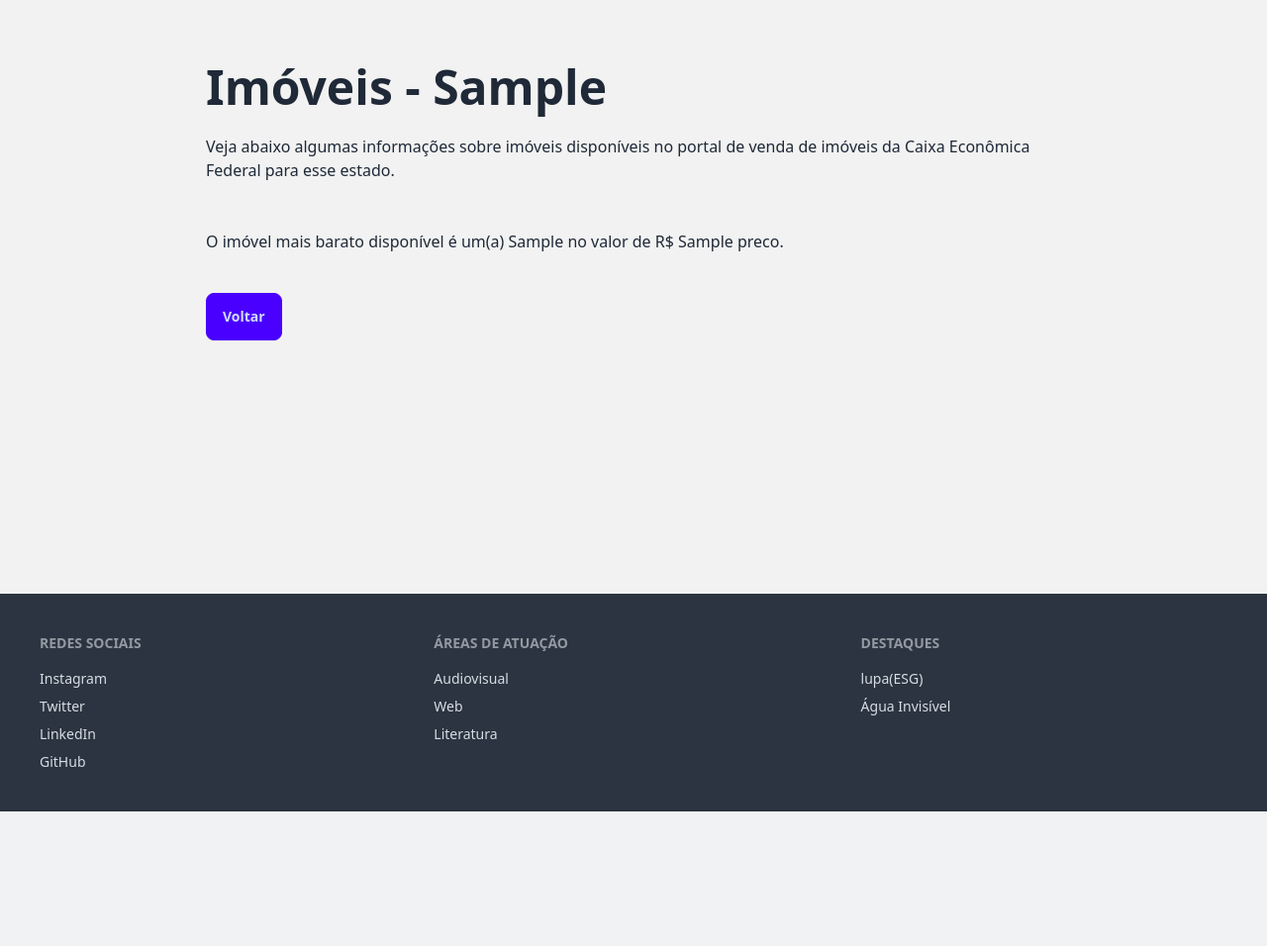
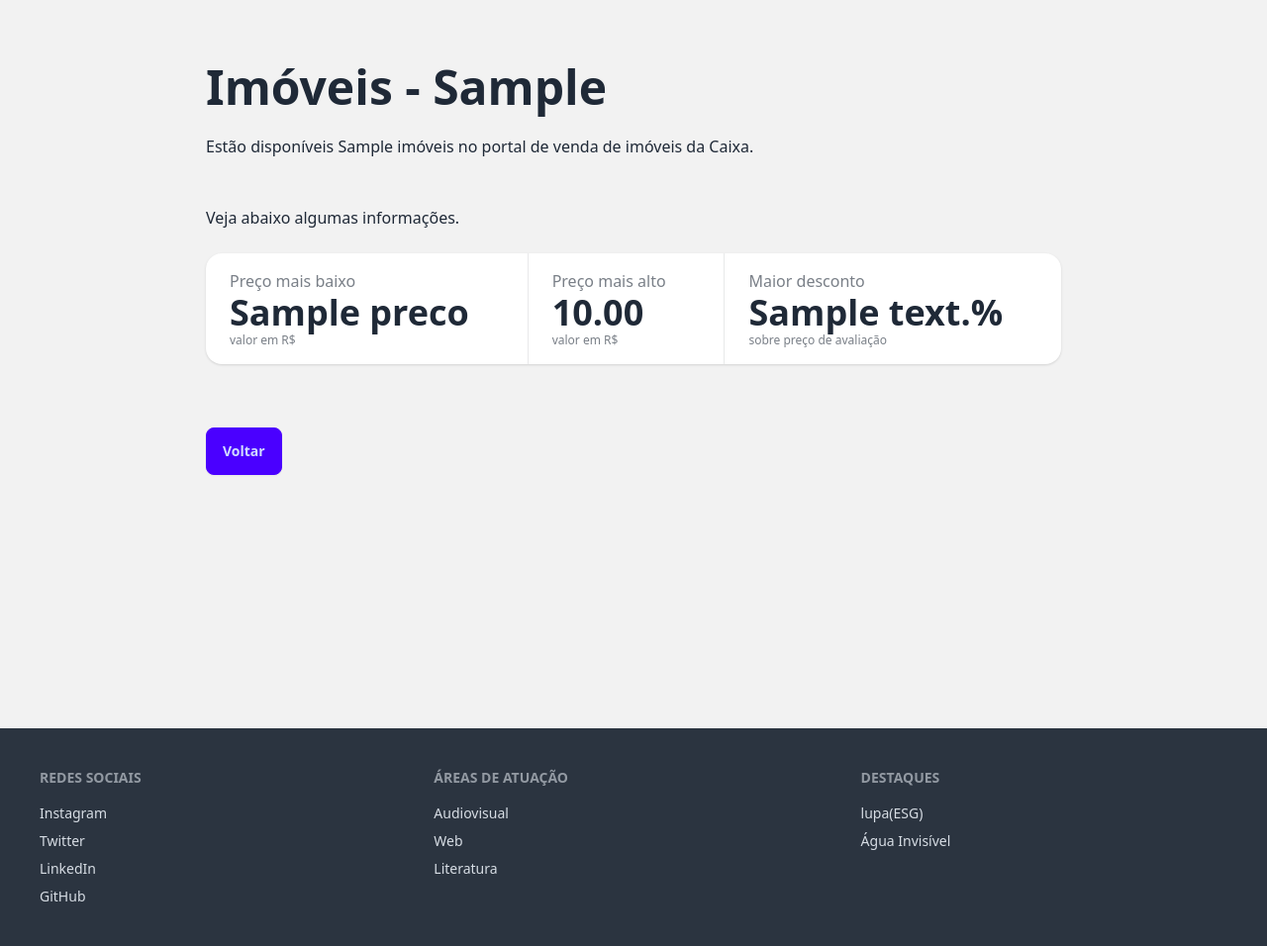
Before and after one commit to paulofeh/fehla-data, a Flask app: template templates/imoveis_uf.html in a window 1280 px wide. Shown: the part 68-1024 px from the top of the page at 99% size. Before the commit the page ends 888 px from the top, so only its background shows below. Run offline with Flask 3, Linux system fonts and the light colour scheme; the template is opened without the code that fills it: most values are stand-ins (such as "Sample title", 1, 10 or a date in 2020); parts of the project's set-up code (start-up, migrations or seed data) failed here and were passed over.

Commit message:
Add infos sobre imóveis

```diff
--- a/app.py
+++ b/app.py
@@ -86,17 +86,28 @@ def mostrar_imoveis():
 @app.route("/imoveis/<uf>")
 def mostrar_dados_uf(uf):
 
-    # Aqui você pode acessar a planilha e passar os dados para o template
     sheet = planilha.worksheet(uf)
     dados = sheet.get_all_values()
     df = pd.DataFrame(dados[1:], columns=dados[0])
 
-    df['Valor_Avaliacao'] = df['Valor_Avaliacao'].str.replace(',', '.').astype(float)
-    df['Preco'] = df['Preco'].str.replace(',', '.').astype(float)
+    # Lista de colunas para converter
+    colunas_para_converter = ['Preco', 'Valor_Avaliacao', 'Desconto', 'Area_Total', 'Area_Privativa', 'Area_Terreno', 'Latitude', 'Longitude']
+
+    for coluna in colunas_para_converter:
+        df[coluna] = df[coluna].str.replace(',', '.').astype(float)
+
     menor_valor = df['Preco'].astype(float).idxmin()
-    mais_barato = df.loc[menor_valor]
+    maior_valor = df['Preco'].astype(float).idxmax()
+    maior_desconto = df['Desconto'].astype(float).idxmax()
 
-    return render_template("imoveis_uf.html", uf=estados_dict[uf], dados=mais_barato)
+    dados = {
+        'mais_barato': df.loc[menor_valor],
+        'mais_caro': df.loc[maior_valor],
+        'mais_descontado': df.loc[maior_desconto],
+        'quantidade_imoveis': len(df)
+    }
+
+    return render_template("imoveis_uf.html", uf=estados_dict[uf], dados=dados)
 
 if __name__ == '__main__':
 	app.run(debug=True)
--- a/static/css/output.css
+++ b/static/css/output.css
@@ -1318,6 +1267,94 @@ html {
   height: auto;
 }
 
+.stats {
+  display: inline-grid;
+  border-radius: var(--rounded-box, 1rem);
+  --tw-bg-opacity: 1;
+  background-color: var(--fallback-b1,oklch(var(--b1)/var(--tw-bg-opacity)));
+  --tw-text-opacity: 1;
+  color: var(--fallback-bc,oklch(var(--bc)/var(--tw-text-opacity)));
+}
+
+:where(.stats) {
+  grid-auto-flow: column;
+  overflow-x: auto;
+}
+
+.stat {
+  display: inline-grid;
+  width: 100%;
+  grid-template-columns: repeat(1, 1fr);
+  -moz-column-gap: 1rem;
+       column-gap: 1rem;
+  border-color: var(--fallback-bc,oklch(var(--bc)/var(--tw-border-opacity)));
+  --tw-border-opacity: 0.1;
+  padding-left: 1.5rem;
+  padding-right: 1.5rem;
+  padding-top: 1rem;
+  padding-bottom: 1rem;
+}
+
+.stat-title {
+  grid-column-start: 1;
+  white-space: nowrap;
+  color: var(--fallback-bc,oklch(var(--bc)/0.6));
+}
+
+.stat-value {
+  grid-column-start: 1;
+  white-space: nowrap;
+  font-size: 2.25rem;
+  line-height: 2.5rem;
+  font-weight: 800;
+}
+
+.stat-desc {
+  grid-column-start: 1;
+  white-space: nowrap;
+  font-size: 0.75rem;
+  line-height: 1rem;
+  color: var(--fallback-bc,oklch(var(--bc)/0.6));
+}
+
+.table {
+  position: relative;
+  width: 100%;
+  border-radius: var(--rounded-box, 1rem);
+  text-align: left;
+  font-size: 0.875rem;
+  line-height: 1.25rem;
+}
+
+.table :where(.table-pin-rows thead tr) {
+  position: sticky;
+  top: 0px;
+  z-index: 1;
+  --tw-bg-opacity: 1;
+  background-color: var(--fallback-b1,oklch(var(--b1)/var(--tw-bg-opacity)));
+}
+
+.table :where(.table-pin-rows tfoot tr) {
+  position: sticky;
+  bottom: 0px;
+  z-index: 1;
+  --tw-bg-opacity: 1;
+  background-color: var(--fallback-b1,oklch(var(--b1)/var(--tw-bg-opacity)));
+}
+
+.table :where(.table-pin-cols tr th) {
+  position: sticky;
+  left: 0px;
+  right: 0px;
+  --tw-bg-opacity: 1;
+  background-color: var(--fallback-b1,oklch(var(--b1)/var(--tw-bg-opacity)));
+}
+
+.table-zebra tbody tr:nth-child(even) :where(.table-pin-cols tr th) {
+  --tw-bg-opacity: 1;
+  background-color: var(--fallback-b2,oklch(var(--b2)/var(--tw-bg-opacity)));
+}
+
 .btm-nav > *.disabled,
     .btm-nav > *[disabled] {
   pointer-events: none;
@@ -1962,6 +1993,65 @@ details.collapse summary::-webkit-details-marker {
   }
 }
 
+:where(.stats) > :not([hidden]) ~ :not([hidden]) {
+  --tw-divide-x-reverse: 0;
+  border-right-width: calc(1px * var(--tw-divide-x-reverse));
+  border-left-width: calc(1px * calc(1 - var(--tw-divide-x-reverse)));
+  --tw-divide-y-reverse: 0;
+  border-top-width: calc(0px * calc(1 - var(--tw-divide-y-reverse)));
+  border-bottom-width: calc(0px * var(--tw-divide-y-reverse));
+}
+
+:is([dir="rtl"] .stats > :not([hidden]) ~ :not([hidden])) {
+  --tw-divide-x-reverse: 1;
+}
+
+:is([dir="rtl"] .table) {
+  text-align: right;
+}
+
+.table :where(th, td) {
+  padding-left: 1rem;
+  padding-right: 1rem;
+  padding-top: 0.75rem;
+  padding-bottom: 0.75rem;
+  vertical-align: middle;
+}
+
+.table tr.active,
+  .table tr.active:nth-child(even),
+  .table-zebra tbody tr:nth-child(even) {
+  --tw-bg-opacity: 1;
+  background-color: var(--fallback-b2,oklch(var(--b2)/var(--tw-bg-opacity)));
+}
+
+.table-zebra tr.active,
+    .table-zebra tr.active:nth-child(even),
+    .table-zebra-zebra tbody tr:nth-child(even) {
+  --tw-bg-opacity: 1;
+  background-color: var(--fallback-b3,oklch(var(--b3)/var(--tw-bg-opacity)));
+}
+
+.table :where(thead tr, tbody tr:not(:last-child),tbody tr:first-child:last-child) {
+  border-bottom-width: 1px;
+  --tw-border-opacity: 1;
+  border-bottom-color: var(--fallback-b2,oklch(var(--b2)/var(--tw-border-opacity)));
+}
+
+.table :where(thead, tfoot) {
+  white-space: nowrap;
+  font-size: 0.75rem;
+  line-height: 1rem;
+  font-weight: 700;
+  color: var(--fallback-bc,oklch(var(--bc)/0.6));
+}
+
+.table :where(tfoot) {
+  border-top-width: 1px;
+  --tw-border-opacity: 1;
+  border-top-color: var(--fallback-b2,oklch(var(--b2)/var(--tw-border-opacity)));
+}
+
 @keyframes toast-pop {
   0% {
     transform: scale(0.9);
@@ -2021,6 +2071,10 @@ details.collapse summary::-webkit-details-marker {
 
 .menu-horizontal > li:not(.menu-title) > details > ul {
   position: absolute;
+}
+
+.stats-vertical {
+  grid-auto-flow: row;
 }
 
 .card-compact .card-body {
@@ -2076,6 +2118,19 @@ details.collapse summary::-webkit-details-marker {
   box-shadow: var(--tw-ring-offset-shadow, 0 0 #0000), var(--tw-ring-shadow, 0 0 #0000), var(--tw-shadow);
 }
 
+.stats-vertical > :not([hidden]) ~ :not([hidden]) {
+  --tw-divide-x-reverse: 0;
+  border-right-width: calc(0px * var(--tw-divide-x-reverse));
+  border-left-width: calc(0px * calc(1 - var(--tw-divide-x-reverse)));
+  --tw-divide-y-reverse: 0;
+  border-top-width: calc(1px * calc(1 - var(--tw-divide-y-reverse)));
+  border-bottom-width: calc(1px * var(--tw-divide-y-reverse));
+}
+
+.stats-vertical {
+  overflow-y: auto;
+}
+
 .collapse {
   visibility: collapse;
 }
@@ -2107,10 +2157,18 @@ details.collapse summary::-webkit-details-marker {
   margin-top: 1rem;
 }
 
+.mt-16 {
+  margin-top: 4rem;
+}
+
 .block {
   display: block;
 }
 
+.table {
+  display: table;
+}
+
 .max-h-screen {
   max-height: 100vh;
 }
@@ -2302,6 +2334,12 @@ details.collapse summary::-webkit-details-marker {
 .shadow-xl {
   --tw-shadow: 0 20px 25px -5px rgb(0 0 0 / 0.1), 0 8px 10px -6px rgb(0 0 0 / 0.1);
   --tw-shadow-colored: 0 20px 25px -5px var(--tw-shadow-color), 0 8px 10px -6px var(--tw-shadow-color);
+  box-shadow: var(--tw-ring-offset-shadow, 0 0 #0000), var(--tw-ring-shadow, 0 0 #0000), var(--tw-shadow);
+}
+
+.shadow {
+  --tw-shadow: 0 1px 3px 0 rgb(0 0 0 / 0.1), 0 1px 2px -1px rgb(0 0 0 / 0.1);
+  --tw-shadow-colored: 0 1px 3px 0 var(--tw-shadow-color), 0 1px 2px -1px var(--tw-shadow-color);
   box-shadow: var(--tw-ring-offset-shadow, 0 0 #0000), var(--tw-ring-shadow, 0 0 #0000), var(--tw-shadow);
 }
 
@@ -2338,6 +2376,27 @@ details.collapse summary::-webkit-details-marker {
        object-fit: cover;
   }
 
+  .lg\:stats-horizontal {
+    grid-auto-flow: column;
+  }
+
+  .lg\:stats-horizontal > :not([hidden]) ~ :not([hidden]) {
+    --tw-divide-x-reverse: 0;
+    border-right-width: calc(1px * var(--tw-divide-x-reverse));
+    border-left-width: calc(1px * calc(1 - var(--tw-divide-x-reverse)));
+    --tw-divide-y-reverse: 0;
+    border-top-width: calc(0px * calc(1 - var(--tw-divide-y-reverse)));
+    border-bottom-width: calc(0px * var(--tw-divide-y-reverse));
+  }
+
+  .lg\:stats-horizontal {
+    overflow-x: auto;
+  }
+
+  :is([dir="rtl"] .lg\:stats-horizontal) {
+    --tw-divide-x-reverse: 1;
+  }
+
   .lg\:flex-row-reverse {
     flex-direction: row-reverse;
   }
--- a/templates/imoveis_uf.html
+++ b/templates/imoveis_uf.html
@@ -5,10 +5,31 @@
 <div class="max-w-4xl max-h-screen mx-auto px-4 pt-16 py-64">
 
     <h1 class="text-5xl font-bold">Imóveis - {{ uf }}</h1>
-    <p class="py-6">Veja abaixo algumas informações sobre imóveis disponíveis no portal de venda de imóveis da Caixa Econômica Federal para esse estado.</p>
-    <p class="py-6">O imóvel mais barato disponível é um(a) {{ dados.Tipo_Imovel }} no valor de R$ {{ dados.Preco }}.</p>
+    <p class="py-6">Estão disponíveis {{ dados.quantidade_imoveis }} imóveis no portal de venda de imóveis da Caixa.</p>
+    <p class="py-6">Veja abaixo algumas informações.</p>
 
-    <a href="/imoveis" class="btn btn-primary mt-4">Voltar</a>
-</div>
+    <div class="stats stats-vertical lg:stats-horizontal shadow w-full">
+
+        <div class="stat">
+          <div class="stat-title">Preço mais baixo</div>
+          <div class="stat-value">{{ dados.mais_barato['Preco']}}</div>
+          <div class="stat-desc">valor em R$</div>
+        </div>
+
+        <div class="stat">
+          <div class="stat-title">Preço mais alto</div>
+          <div class="stat-value">{{ "%.2f"|format(dados.mais_caro['Preco']) }}</div>
+          <div class="stat-desc">valor em R$</div>
+        </div>
+
+        <div class="stat">
+          <div class="stat-title">Maior desconto</div>
+          <div class="stat-value">{{ dados.mais_descontado['Desconto']}}%</div>
+          <div class="stat-desc">sobre preço de avaliação</div>
+        </div>
+
+      </div>
+
+    <a href="/imoveis" class="btn btn-primary mt-16">Voltar</a>
 
 {% endblock %}
```
Also changed, not shown: other parts of static/css/output.css (+22 -162 lines).
